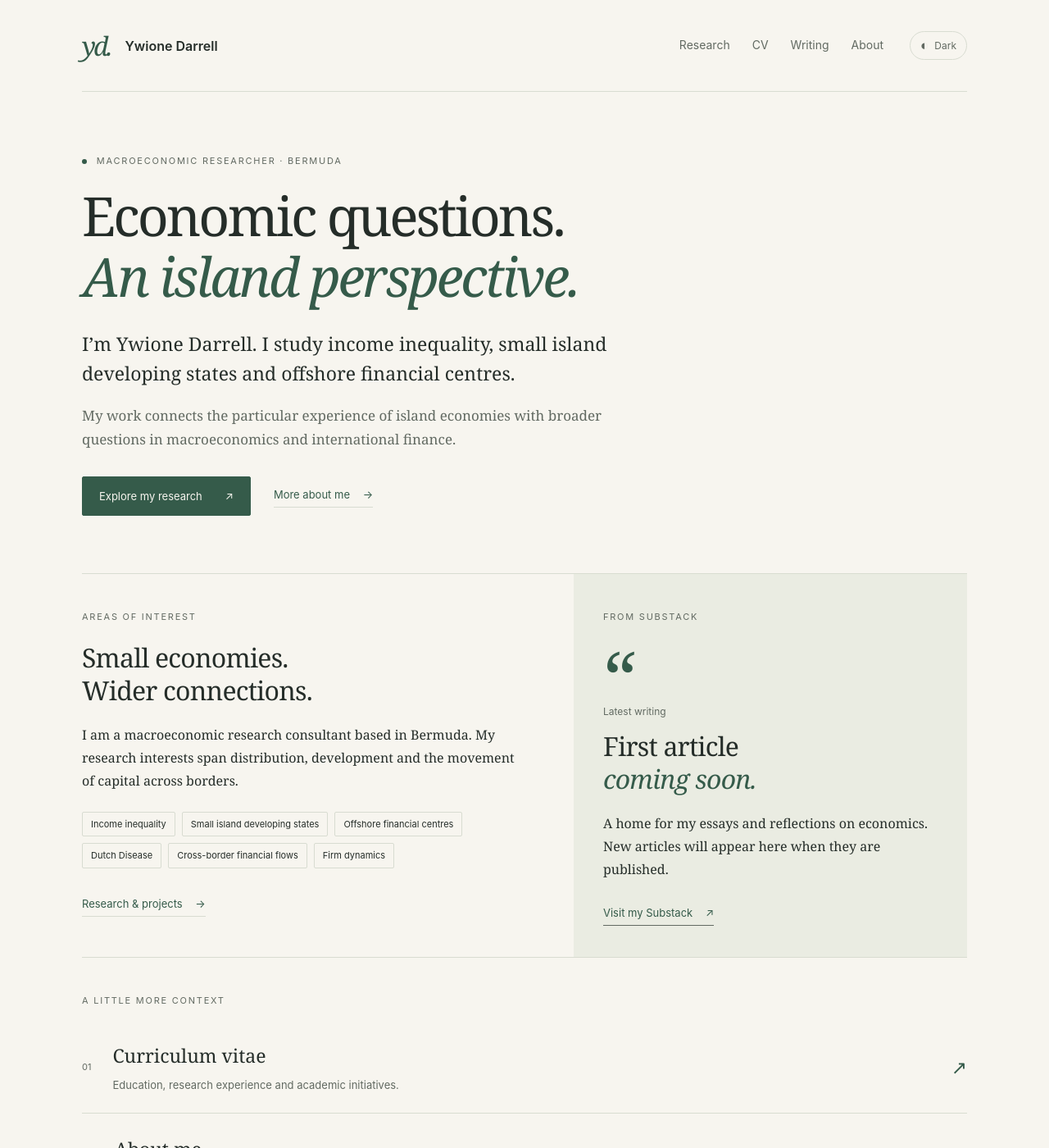
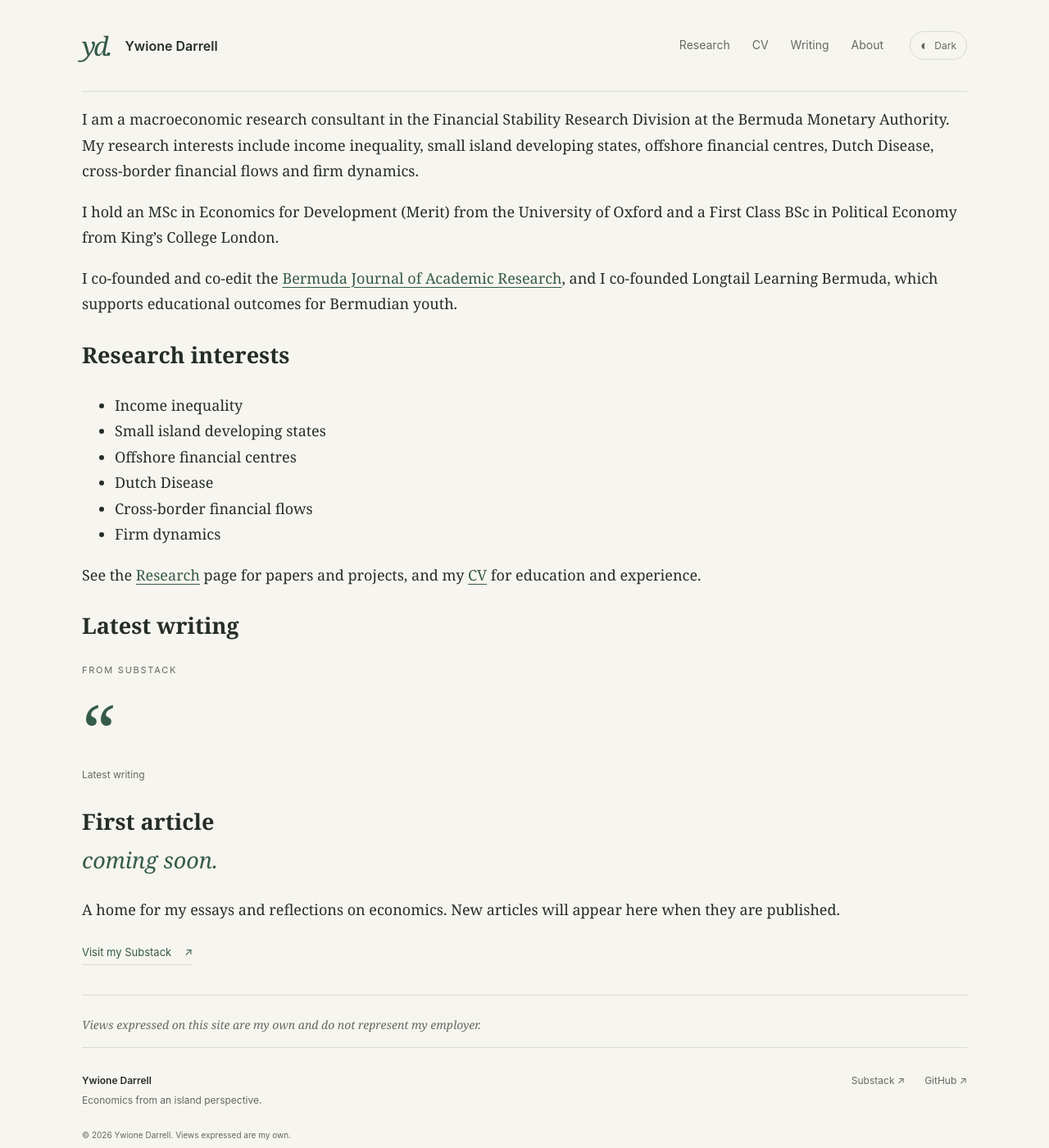
Before and after one commit to Ywione/Ywione.github.io, a Jekyll site: the page built from index.md, in a window 1280 px wide and 1400 px high. Shown: the whole window at 82% size. Built offline with Jekyll 4.4.1, drawn with Linux system fonts in a browser that asks for light colours; some of the changed text lies outside the part shown.

Commit message:
Replace promotional copy with conventional academic pages

```diff
--- a/index.md
+++ b/index.md
@@ -1,30 +1,26 @@
 ---
-title: Home
-description: Macroeconomic researcher based in Bermuda, exploring inequality, small island economies and international finance.
+title: About me
+description: Research and writing of Ywione Darrell, a macroeconomic research consultant based in Bermuda.
 ---
-<section class="hero">
-<p class="eyebrow"><span class="location-dot" aria-hidden="true"></span> Macroeconomic researcher · Bermuda</p>
-<h1>Economic questions.<br><em>An island perspective.</em></h1>
-<p class="hero-intro">I’m Ywione Darrell. I study income inequality, small island developing states and offshore financial centres.</p>
-<p class="hero-detail">My work connects the particular experience of island economies with broader questions in macroeconomics and international finance.</p>
-<div class="actions"><a class="button" href="{{ '/research/' | relative_url }}">Explore my research <span aria-hidden="true">↗</span></a><a class="text-link" href="{{ '/about/' | relative_url }}">More about me <span aria-hidden="true">→</span></a></div>
-</section>
+I am a macroeconomic research consultant in the Financial Stability Research Division at the Bermuda Monetary Authority. My research interests include income inequality, small island developing states, offshore financial centres, Dutch Disease, cross-border financial flows and firm dynamics.
 
-<div class="home-grid">
-<section class="research-overview" aria-labelledby="research-focus">
-<p class="eyebrow">Areas of interest</p>
-<h2 id="research-focus">Small economies.<br>Wider connections.</h2>
-<p>I am a macroeconomic research consultant based in Bermuda. My research interests span distribution, development and the movement of capital across borders.</p>
-<ul class="topic-list"><li>Income inequality</li><li>Small island developing states</li><li>Offshore financial centres</li><li>Dutch Disease</li><li>Cross-border financial flows</li><li>Firm dynamics</li></ul>
-<a class="text-link" href="{{ '/research/' | relative_url }}">Research & projects <span aria-hidden="true">→</span></a>
-</section>
-<aside class="writing-panel" aria-label="Latest writing">
+I hold an MSc in Economics for Development (Merit) from the University of Oxford and a First Class BSc in Political Economy from King’s College London.
+
+I co-founded and co-edit the [Bermuda Journal of Academic Research](https://bermudajournal.org), and I co-founded Longtail Learning Bermuda, which supports educational outcomes for Bermudian youth.
+
+## Research interests
+
+- Income inequality
+- Small island developing states
+- Offshore financial centres
+- Dutch Disease
+- Cross-border financial flows
+- Firm dynamics
+
+See the [Research]({{ '/research/' | relative_url }}) page for papers and projects, and my [CV]({{ '/cv/' | relative_url }}) for education and experience.
+
+## Latest writing
+
 {% include latest-post.html %}
-</aside>
-</div>
 
-<section class="index-section" aria-labelledby="elsewhere-on-site">
-<p class="eyebrow" id="elsewhere-on-site">A little more context</p>
-<a class="index-row" href="{{ '/cv/' | relative_url }}"><span class="row-number">01</span><span><strong>Curriculum vitae</strong><small>Education, research experience and academic initiatives.</small></span><span aria-hidden="true">↗</span></a>
-<a class="index-row" href="{{ '/about/' | relative_url }}"><span class="row-number">02</span><span><strong>About me</strong><small>My background, interests and work beyond research.</small></span><span aria-hidden="true">↗</span></a>
-</section>
+<p class="disclaimer">Views expressed on this site are my own and do not represent my employer.</p>
```
Also changed, not shown: research.md (+13 -9 lines), writing.md (+10 -7 lines), README.md.
